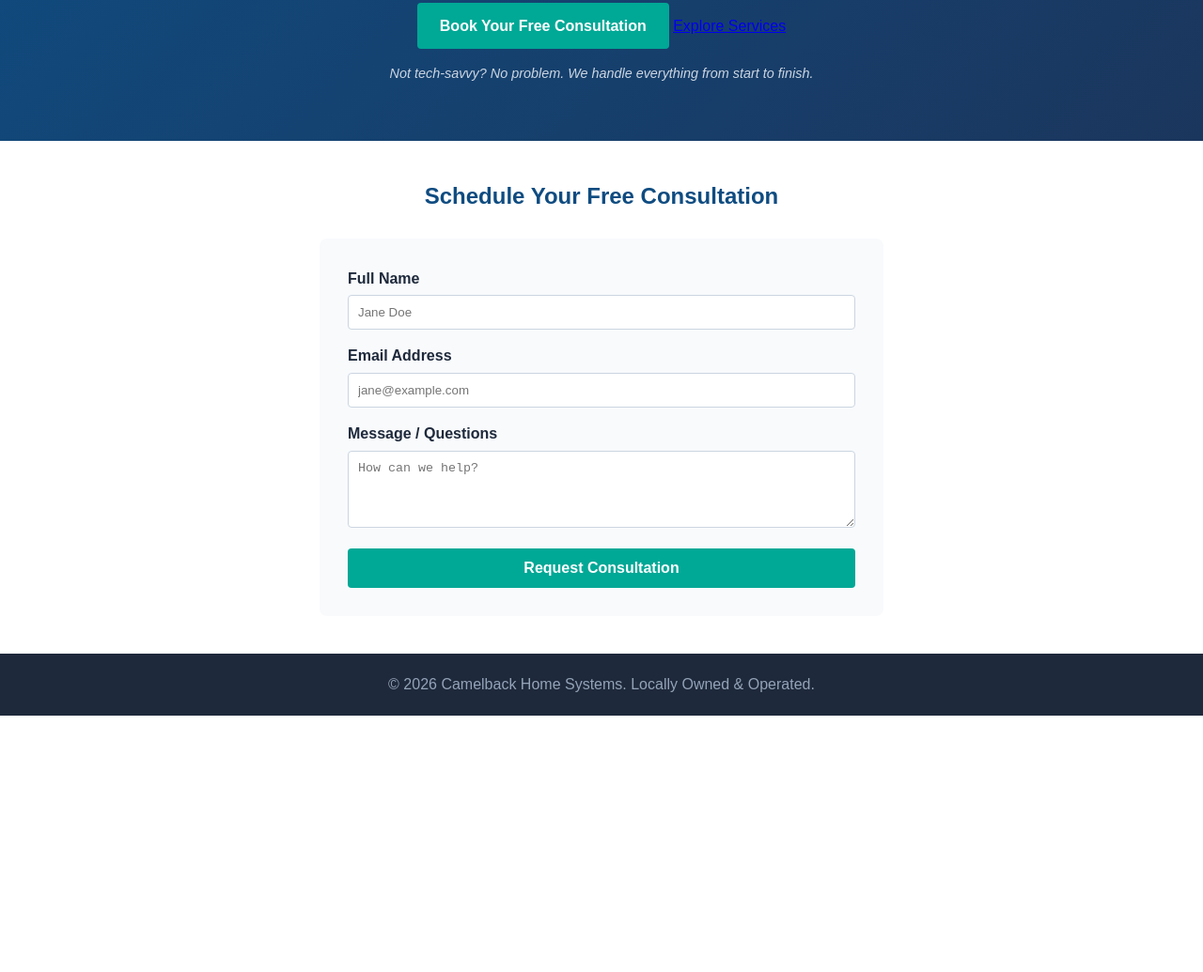
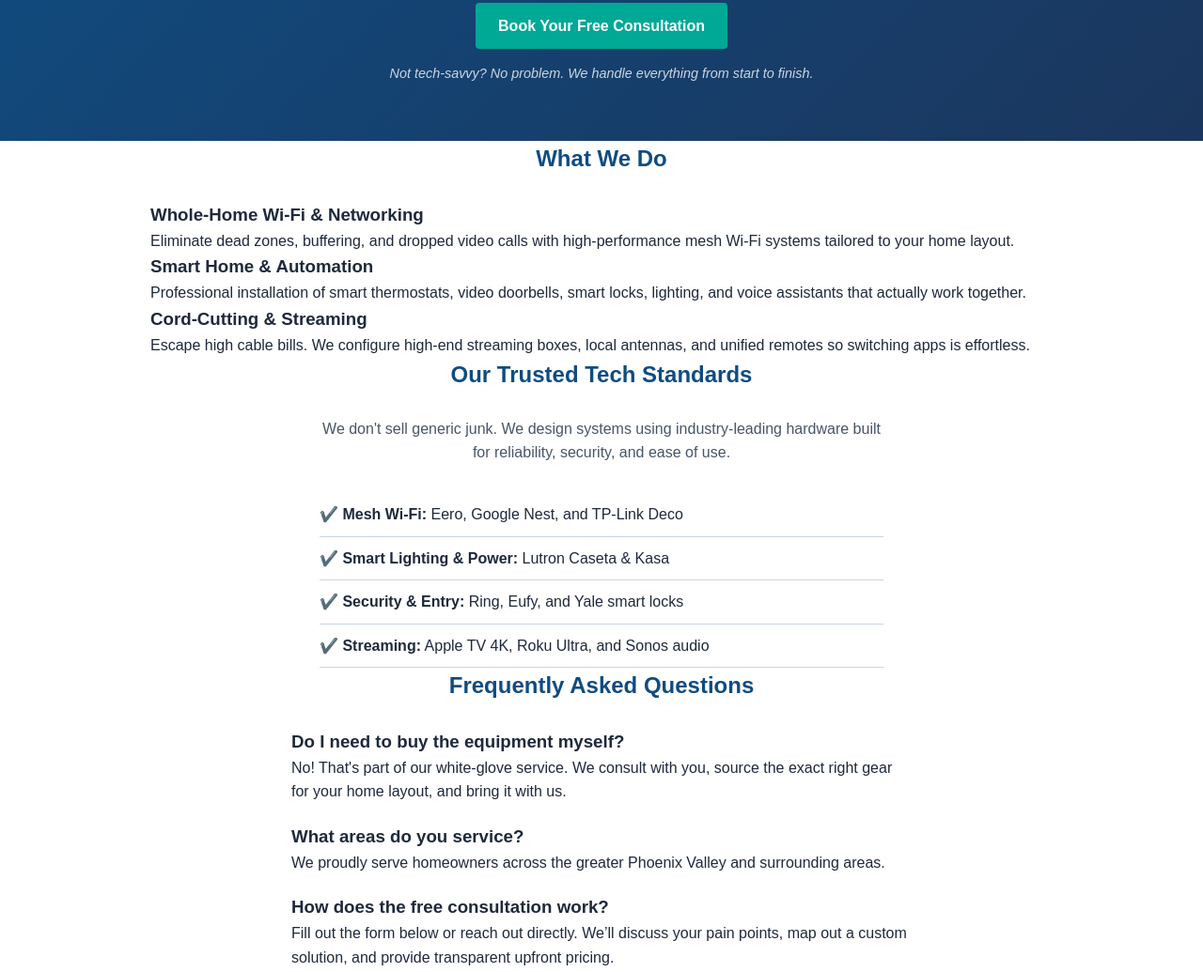
Before and after one commit to Cytraxxx/Camelback-Home-Systems, a plain HTML site: page index.html in a window 1280 px wide. Shown: the part 304-1339 px from the top of the page at 94% size. Before the commit the page ends 1066 px from the top, so only its background shows below. Drawn offline with Linux system fonts and the light colour scheme.

Commit message:
Update index.html

```diff
--- a/index.html
+++ b/index.html
@@ -12,27 +12,79 @@
             <div class="logo">Camelback <span>Home Systems</span></div>
             <nav>
                 <a href="#services">Services</a>
-                <a href="#devices">Recommended Tech</a>
+                <a href="#devices">Tech</a>
                 <a href="#faq">FAQ</a>
                 <a href="#contact" class="btn-nav">Free Consultation</a>
             </nav>
         </div>
     </header>
+
     <section class="hero">
         <div class="container">
             <h1>Your Home, Upgraded. Your Monthly Bills, Lowered.</h1>
             <p class="subtitle">Local, white-glove smart home consulting across the Valley. Camelback Home Systems designs, shops for, installs, and maintains your IoT devices, home network, and entertainment systems.</p>
             <div class="hero-buttons">
                 <a href="#contact" class="btn-primary">Book Your Free Consultation</a>
-                <a href="#services" class="btn-secondary">Explore Services</a>
             </div>
             <p class="trust-badge">Not tech-savvy? No problem. We handle everything from start to finish.</p>
         </div>
     </section>
-    <section id="contact" class="contact">
+
+    <section id="services" class="section">
+        <div class="container">
+            <h2>What We Do</h2>
+            <div class="services-grid">
+                <div class="card">
+                    <h3>Whole-Home Wi-Fi & Networking</h3>
+                    <p>Eliminate dead zones, buffering, and dropped video calls with high-performance mesh Wi-Fi systems tailored to your home layout.</p>
+                </div>
+                <div class="card">
+                    <h3>Smart Home & Automation</h3>
+                    <p>Professional installation of smart thermostats, video doorbells, smart locks, lighting, and voice assistants that actually work together.</p>
+                </div>
+                <div class="card">
+                    <h3>Cord-Cutting & Streaming</h3>
+                    <p>Escape high cable bills. We configure high-end streaming boxes, local antennas, and unified remotes so switching apps is effortless.</p>
+                </div>
+            </div>
+        </div>
+    </section>
+
+    <section id="devices" class="section bg-light">
+        <div class="container">
+            <h2>Our Trusted Tech Standards</h2>
+            <p style="text-align:center; max-width:600px; margin:0 auto 30px; color:#475569;">We don't sell generic junk. We design systems using industry-leading hardware built for reliability, security, and ease of use.</p>
+            <ul style="max-width:600px; margin:0 auto; list-style:none; padding:0;">
+                <li style="padding:10px 0; border-bottom:1px solid #cbd5e1;">✔️ <strong>Mesh Wi-Fi:</strong> Eero, Google Nest, and TP-Link Deco</li>
+                <li style="padding:10px 0; border-bottom:1px solid #cbd5e1;">✔️ <strong>Smart Lighting & Power:</strong> Lutron Caseta & Kasa</li>
+                <li style="padding:10px 0; border-bottom:1px solid #cbd5e1;">✔️ <strong>Security & Entry:</strong> Ring, Eufy, and Yale smart locks</li>
+                <li style="padding:10px 0; border-bottom:1px solid #cbd5e1;">✔️ <strong>Streaming:</strong> Apple TV 4K, Roku Ultra, and Sonos audio</li>
+            </ul>
+        </div>
+    </section>
+
+    <section id="faq" class="section">
+        <div class="container" style="max-width:700px;">
+            <h2>Frequently Asked Questions</h2>
+            <div style="margin-bottom:20px;">
+                <h3>Do I need to buy the equipment myself?</h3>
+                <p>No! That's part of our white-glove service. We consult with you, source the exact right gear for your home layout, and bring it with us.</p>
+            </div>
+            <div style="margin-bottom:20px;">
+                <h3>What areas do you service?</h3>
+                <p>We proudly serve homeowners across the greater Phoenix Valley and surrounding areas.</p>
+            </div>
+            <div style="margin-bottom:20px;">
+                <h3>How does the free consultation work?</h3>
+                <p>Fill out the form below or reach out directly. We’ll discuss your pain points, map out a custom solution, and provide transparent upfront pricing.</p>
+            </div>
+        </div>
+    </section>
+
+    <section id="contact" class="contact bg-light">
         <div class="container" style="max-width: 600px; padding: 40px 0;">
             <h2>Schedule Your Free Consultation</h2>
-            <form action="https://formspree.io/f/xdegazlr" method="POST" style="background:#f8fafc; padding:30px; border-radius:8px;">
+            <form action="https://formspree.io/f/xdegazlr" method="POST" style="background:white; padding:30px; border-radius:8px; box-shadow:0 4px 6px rgba(0,0,0,0.05);">
                 <div style="margin-bottom:15px;">
                     <label style="display:block; font-weight:600; margin-bottom:5px;">Full Name</label>
                     <input type="text" name="name" required placeholder="Jane Doe" style="width:100%; padding:10px; border:1px solid #cbd5e1; border-radius:4px;">
@@ -43,12 +95,13 @@
                 </div>
                 <div style="margin-bottom:15px;">
                     <label style="display:block; font-weight:600; margin-bottom:5px;">Message / Questions</label>
-                    <textarea name="message" rows="4" required placeholder="How can we help?" style="width:100%; padding:10px; border:1px solid #cbd5e1; border-radius:4px;"></textarea>
+                    <textarea name="message" rows="4" required placeholder="Tell us about your home network or smart device goals..." style="width:100%; padding:10px; border:1px solid #cbd5e1; border-radius:4px;"></textarea>
                 </div>
                 <button type="submit" style="width:100%; background:#00a896; color:white; padding:12px; border:none; border-radius:4px; font-weight:bold; font-size:1rem;">Request Consultation</button>
             </form>
         </div>
     </section>
+
     <footer style="background:#1e293b; color:#94a3b8; text-align:center; padding:20px;">
         <p>&copy; 2026 Camelback Home Systems. Locally Owned & Operated.</p>
     </footer>
```
